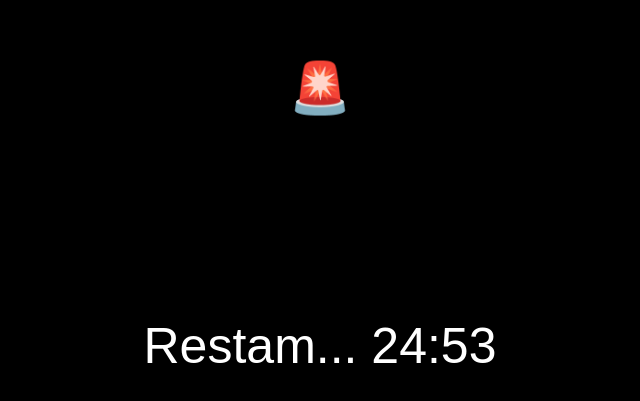
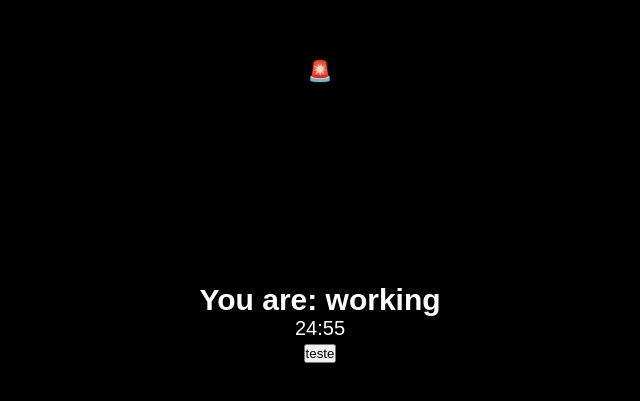
Before and after one commit to EricksonDutra/Pomodoro-React, a React (Create React App) app: page / in a window 1280 px wide. Shown: the part 141-542 px from the top of the page, without its empty margins (320-960 px from the left). Built offline with nearby package versions, Linux system fonts and the light colour scheme.

Commit message:
components Timer / Button

```diff
--- /dev/null
+++ b/src/components/button.tsx
@@ -0,0 +1,15 @@
+import React from 'react';
+
+interface Props {
+  text: string;
+  onClick?: () => void;
+  className?: string;
+}
+
+export function Button(props: Props): JSX.Element {
+  return (
+    <button onClick={props.onClick} className={props.className}>
+      {props.text}
+    </button>
+  );
+}
--- a/src/components/pomodoro-timer.tsx
+++ b/src/components/pomodoro-timer.tsx
@@ -1,6 +1,7 @@
 import React from 'react';
 import { useInterval } from '../hooks/use-interval';
-import { secondsToTime } from '../utils/seconds-to-time';
+import { Button } from './button';
+import { Timer } from './timer';
 
 interface Props {
   defaultPomodoroTime: number;
@@ -12,5 +13,11 @@
   useInterval(() => {
     setMainTime(mainTime - 1);
   }, 1000);
-  return <div>Restam... {secondsToTime(mainTime)}</div>;
+  return (
+    <div className="pomodoro">
+      <h2>You are: working</h2>
+      <Timer mainTime={mainTime}></Timer>
+      <Button text="teste" onClick={() => console.log(1)}></Button>
+    </div>
+  );
 }
--- /dev/null
+++ b/src/components/timer.tsx
@@ -0,0 +1,10 @@
+import React from 'react';
+import { secondsToTime } from '../utils/seconds-to-time';
+
+interface Props {
+  mainTime: number;
+}
+
+export function Timer(props: Props): JSX.Element {
+  return <div className="timer">{secondsToTime(props.mainTime)}</div>;
+}
--- a/src/index.css
+++ b/src/index.css
@@ -11,7 +11,7 @@
 }
 
 .App{
-  font-size: 50px;
+  font-size: 20px;
   color: white;
   text-align: center;
   margin-top: 200px;
```
